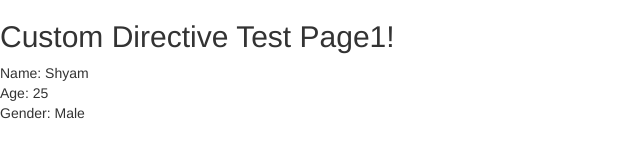
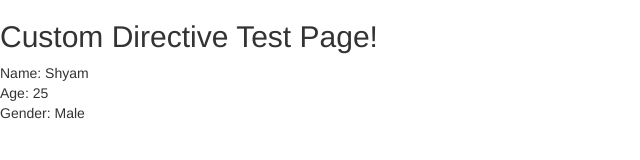
Before and after one commit to SunilVishwakarma/AngularJsPractice, a plain HTML site: page AngularJsFirst/index.html in a window 1280 px wide. Shown: the full height of the page, 0-640 px from the left. Drawn offline with Linux system fonts and the light colour scheme.

Commit message:
Reverted back.

```diff
--- a/AngularJsFirst/index.html
+++ b/AngularJsFirst/index.html
@@ -13,7 +13,7 @@
   </head>
 
   <body data-ng-controller="mainCtrl">
-    <h2>Custom Directive Test Page1!</h2>
+    <h2>Custom Directive Test Page!</h2>
     <div ng-user-info></div>
   </body>
 
```
